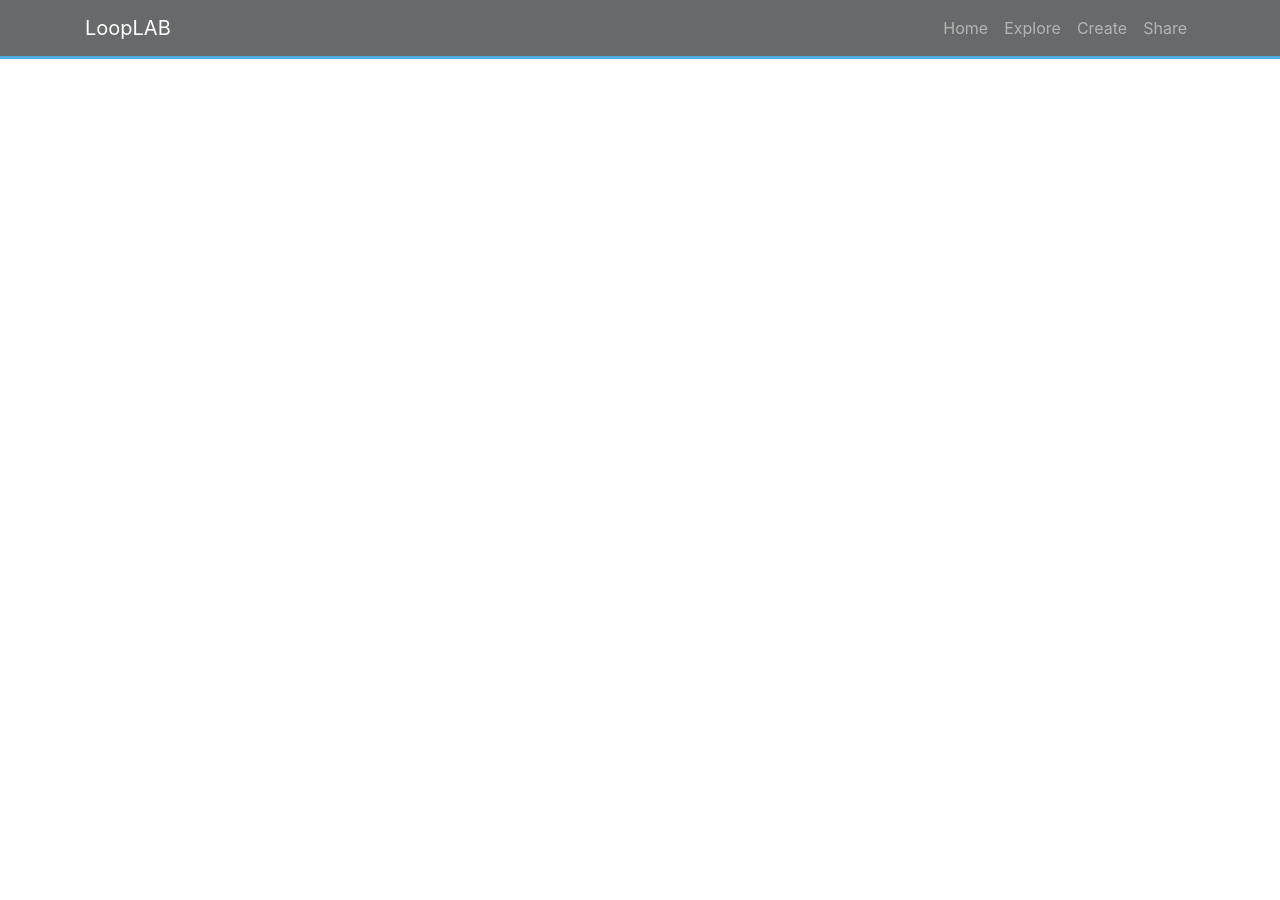
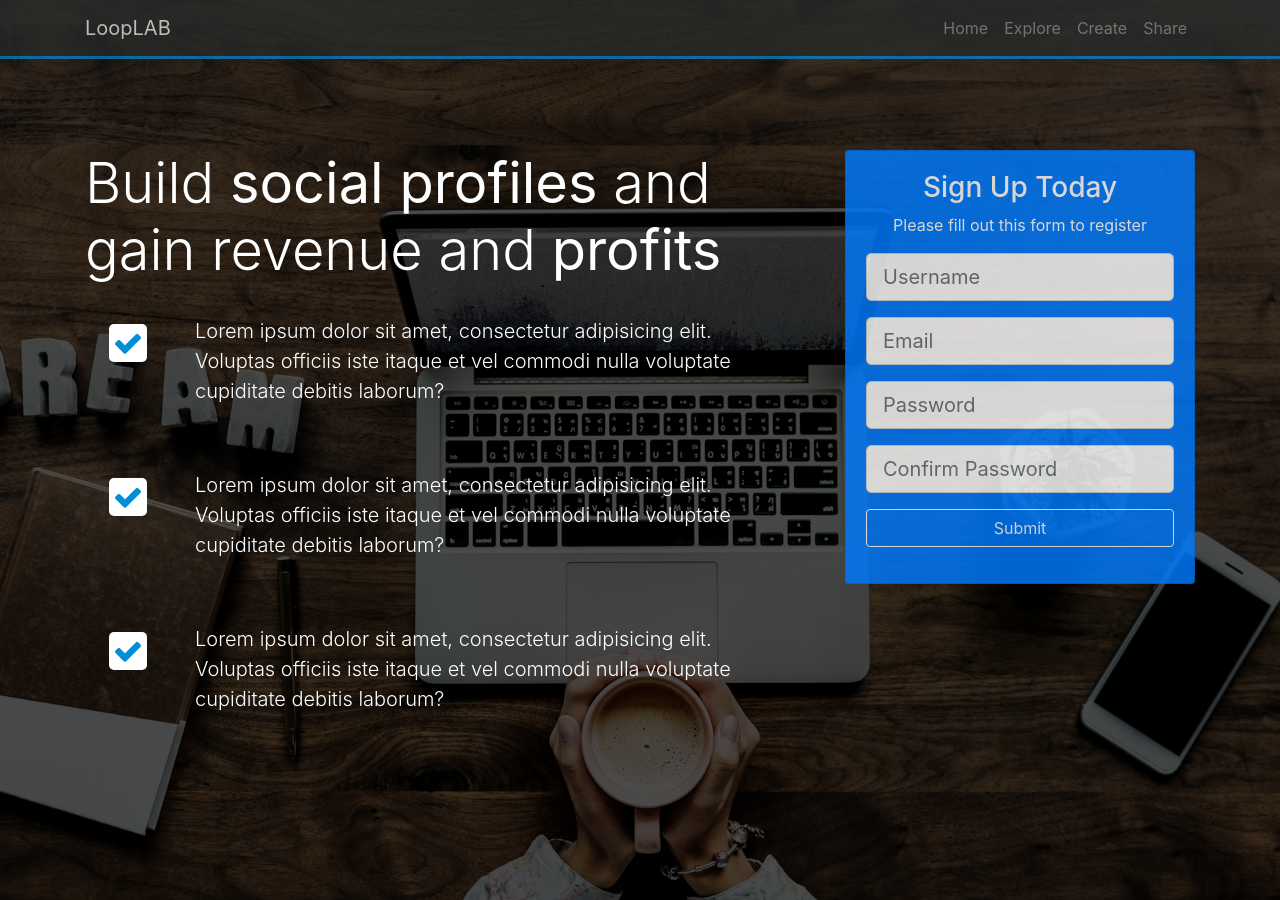
Before and after one commit to dev-selim-khan/lighthouse, a website: page src/index.html in a window 1280 px wide. Before the commit the page ends 800 px from the top, so only its background shows below. Drawn offline with Linux system fonts and the light colour scheme.

Commit message:
home done

```diff
--- a/src/css/style.css
+++ b/src/css/style.css
@@ -1,5 +1,41 @@
+body{
+  background: #333333;
+  color: #ffffff;
+}
 .navbar{
   border-bottom: 3px solid #008ed6;
   background: #292b2c;
   opacity: 0.7;
 }
+#home-section{
+  background: url(../img/desk.jpeg) no-repeat center top;
+  background-attachment: fixed;
+  min-height: 900px;
+  background-size: cover;
+}
+.dark-overlay{
+  background: rgba(0,0,0,0.7);
+  min-height: 900px;
+}
+.fa{
+  background: #ffffff;
+  color: #008ed6;
+  font-size: 30px;
+  border-radius: 5px;
+  padding: 4px;
+}
+.card-form{
+  opacity: 0.82;
+}
+.home-inner{
+  padding-top: 150px;
+}
+
+
+
+
+@media(max-width: 768px){
+  #home-section h1{
+    font-size: 36px;
+  }
+}
--- a/src/index.html
+++ b/src/index.html
@@ -12,7 +12,10 @@
   <title>LoopLAB</title>
 </head>
 <body>
-  <nav class="navbar navbar-dark navbar-expand-md">
+
+  <!-----Nav items-->
+
+  <nav class="navbar navbar-dark navbar-expand-md fixed-top">
     <div class="container">
       <a class="navbar-brand" href="#">LoopLAB</a>
       <button class="navbar-toggler" type="button" data-toggle="collapse" data-target="#navbarNav">
@@ -20,7 +23,7 @@
       </button>
       <div class="collapse navbar-collapse" id="navbarNav">
         <ul class="navbar-nav ml-auto">
-          <li class="nav-item"><a class="nav-link" href="#">Home</a></li>
+          <li class="nav-item"><a class="nav-link" href="#home-section">Home</a></li>
           <li class="nav-item"><a class="nav-link" href="#">Explore</a></li>
           <li class="nav-item"><a class="nav-link" href="#">Create</a></li>
           <li class="nav-item"><a class="nav-link" href="#">Share</a></li>
@@ -29,6 +32,62 @@
     </div>
   </nav>
 
+  <!---End Nav items-->
+
+  <!----Head section-->
+    <section id="home-section">
+      <div class="dark-overlay">
+        <div class="home-inner">
+          <div class="container">
+            <div class="row">
+              <div class="col-md-12 col-lg-8 d-none d-sm-block">
+                <h1 class="display-4">Build <strong>social profiles</strong> and gain revenue and <strong>profits</strong></h1>
+                <div class="d-flex flex-row">
+                  <div class="p-4 align-self-start mt-2"><i class="fa fa-check"></i></div>
+                  <div class="p-4 align-self-end"><p class="lead">Lorem ipsum dolor sit amet, consectetur adipisicing elit. Voluptas officiis iste itaque et vel commodi nulla voluptate cupiditate debitis laborum?</p></div>
+                </div>
+
+                <div class="d-flex flex-row">
+                  <div class="p-4 align-self-start mt-2"><i class="fa fa-check"></i></div>
+                  <div class="p-4 align-self-end"><p class="lead">Lorem ipsum dolor sit amet, consectetur adipisicing elit. Voluptas officiis iste itaque et vel commodi nulla voluptate cupiditate debitis laborum?</p></div>
+                </div>
+
+                <div class="d-flex flex-row">
+                  <div class="p-4 align-self-start mt-2"><i class="fa fa-check"></i></div>
+                  <div class="p-4 align-self-end"><p class="lead">Lorem ipsum dolor sit amet, consectetur adipisicing elit. Voluptas officiis iste itaque et vel commodi nulla voluptate cupiditate debitis laborum?</p></div>
+                </div>
+              </div>
+              <div class="col-md-12 col-lg-4">
+                <div class="card bg-primary text-center card-form">
+                  <div class="card-body">
+                    <h3>Sign Up Today</h3>
+                    <p>Please fill out this form to register</p>
+                    <form>
+                      <div class="form-group">
+                       <input class="form-control form-control-lg" name="Username" type="text" placeholder="Username">
+                      </div>
+                      <div class="form-group">
+                        <input class="form-control form-control-lg" name="mail" type="email" placeholder="Email">
+                       </div>
+                       <div class="form-group">
+                        <input class="form-control form-control-lg" name="pass" type="password" placeholder="Password">
+                       </div>
+                       <div class="form-group">
+                        <input class="form-control form-control-lg" name="pass2" type="password" placeholder="Confirm Password">
+                       </div>
+                       <div class="form-group">
+                        <input class="btn btn-outline-light btn-block" type="submit" value="Submit">
+                       </div>
+                    </form>
+                  </div>
+                </div>
+              </div>
+            </div>
+          </div>
+        </div>
+      </div>
+    </section>
+  <!--- End Head Section-->
 
   <script src="js/jquery.min.js"></script>
   <script src="js/popper.min.js"></script>
```
